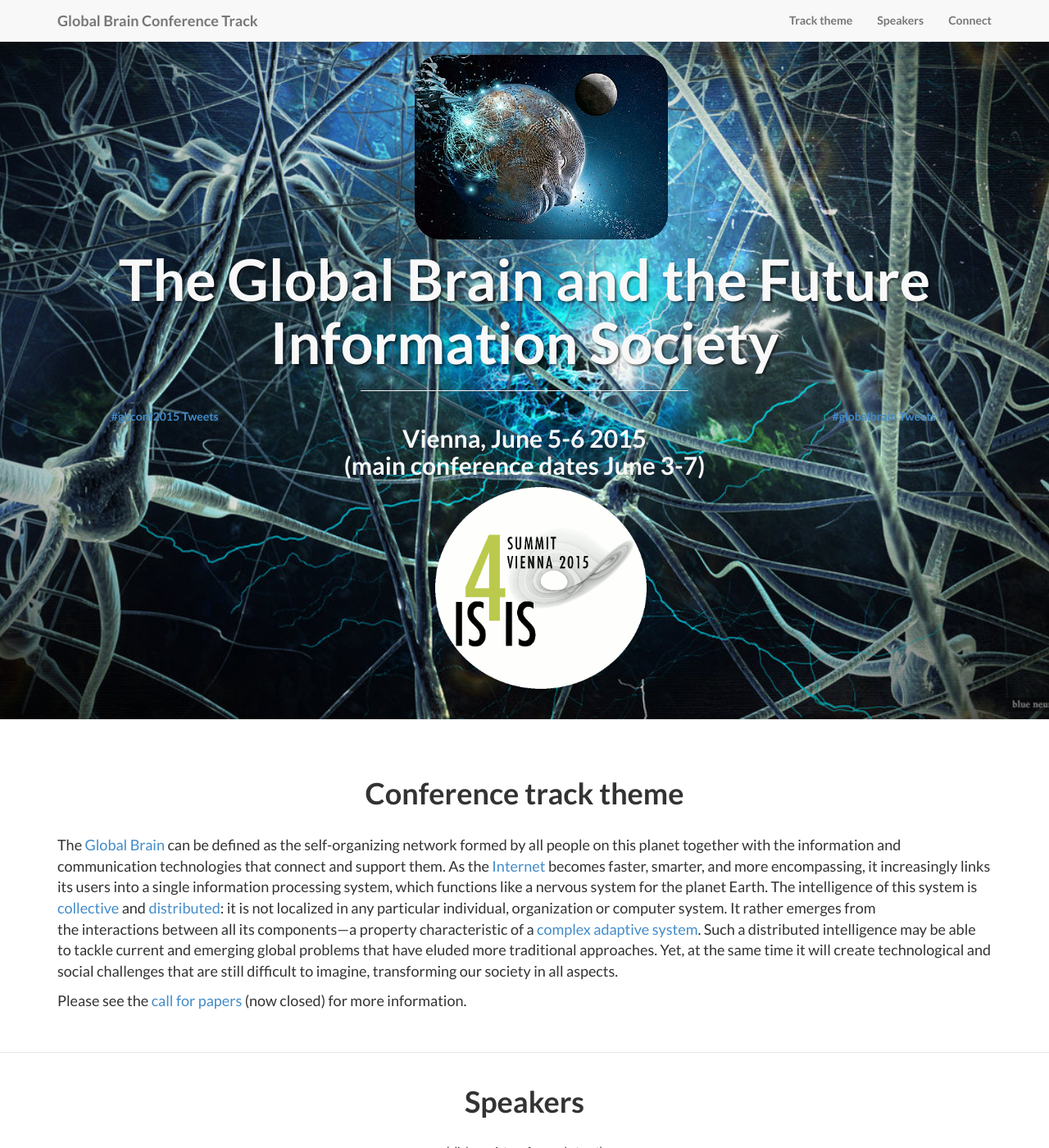
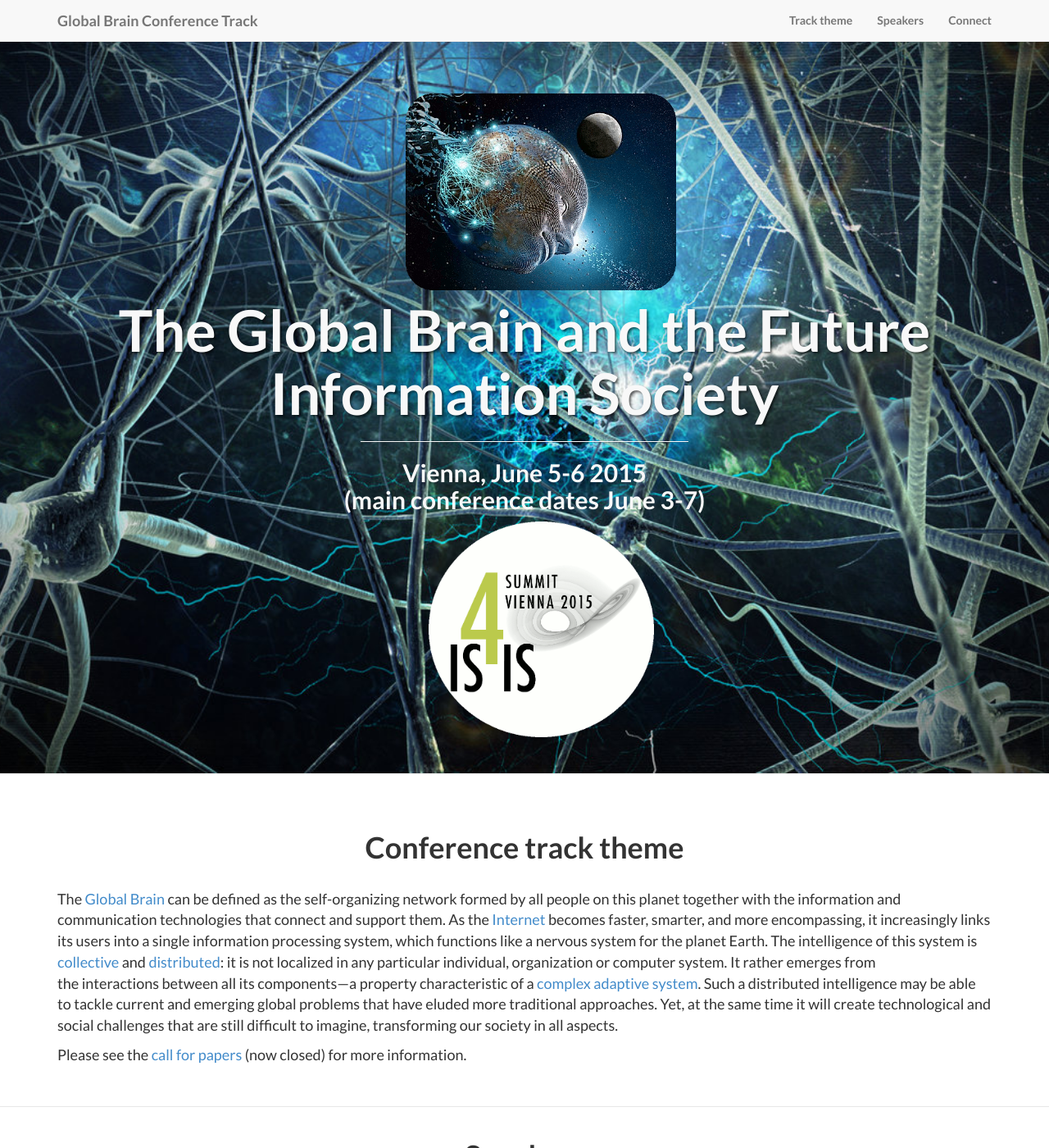
Before and after one commit to globalbraininstitute/vienna2015, a Jekyll site: the page built from index.html, in a window 1280 px wide and 1400 px high. Shown: the whole window at 82% size. Built offline with Jekyll 4.4.1, drawn with Linux system fonts in a browser that asks for light colours; comment, search, counter and statistics services are not loaded.

Commit message:
returned the first page as it was before introducing twitter stream

```diff
--- a/_includes/header.html
+++ b/_includes/header.html
@@ -2,45 +2,34 @@
 <div class="intro-header">
 
     <div class="container">
-        <div class="row">
-            <div class="col-lg-3">
-            </div>
-            <div class="col-lg-6">
-                <div class="gbhead">
-                    <ul>
-                        <a href="http://www.globalbraininstitute.org/" target="_blank">
-                            <img src="img/gb_head.gif" width="60%"">
-                        </a>
-                    </ul>
-                </div>
-            </div>
-            <div class="col-lg-3">
-            </div>
-       </div>
+
         <div class="row">
             <div class="col-lg-12">
                 <div class="intro-message">
+                    <ul>
+                        <a href="http://www.globalbraininstitute.org/" target="_blank">
+                            <img src="img/gb_head.gif" width="30%"">
+                        </a>
+                    </ul>
                     <h1>{{ page.title }}</h1>
                     <hr class="intro-divider">
-                </div>
-            </div>
-        </div>
-        <div class="row">
-            <div class="col-lg-3" text-align="center">
-                {% include twitter_gbconf2015.html %}
-            </div>
-            <div class="col-lg-6">
-                <div class="subtitle">
                     <h2>{{ page.subTitle }}</h2>
+
                     <ul>
                         <a href="http://www.is4is.org/" target="_blank">
-                            <img src="img/is4is.gif" width="50%">
+                            <img src="img/is4is.gif" width="25%">
                         </a>
                     </ul>
+                    <!--
+                    <ul class="list-inline intro-social-buttons">
+                        {% for social in site.social %}
+                        <li>
+                            <a href="{{ social.url }}" class="btn btn-default btn-lg"><i class="fa fa-{{ social.title }} fa-fw"></i> <span class="network-name">{{ social.title }}</span></a>
+                        </li>
+                        {% endfor %}
+                    </ul>
+                -->
                 </div>
-            </div>
-            <div class="col-lg-3" text-align="center">
-                {% include twitter_globalbrain.html %}
             </div>
         </div>
 
--- a/css/landing-page.css
+++ b/css/landing-page.css
@@ -69,21 +69,10 @@ li {
 
 .intro-message {
     position: relative;
-    padding-top: 0%;
-    padding-bottom: 0%;
+    padding-top: 10%;
+    padding-bottom: 3%;
 }
 
-.gbhead {
-    position:relative;
-    padding-top:12%;
-    padding-bottom:0%;
-}
-
-.subtitle {
-  position: relative;
-  padding-top: 0%;
-  padding-bottom: 5%;
-}
 .intro-message > h1 {
     margin: 0;
     text-shadow: 2px 2px 3px rgba(0,0,0,0.6);
```
